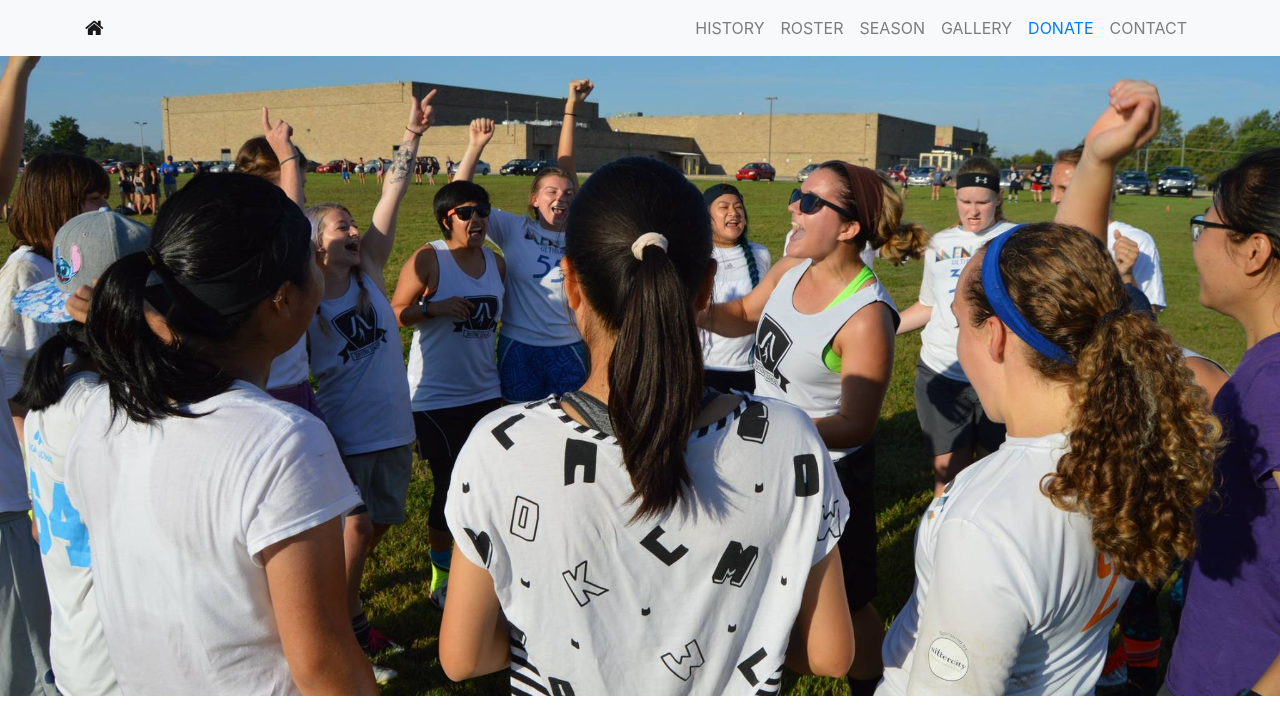
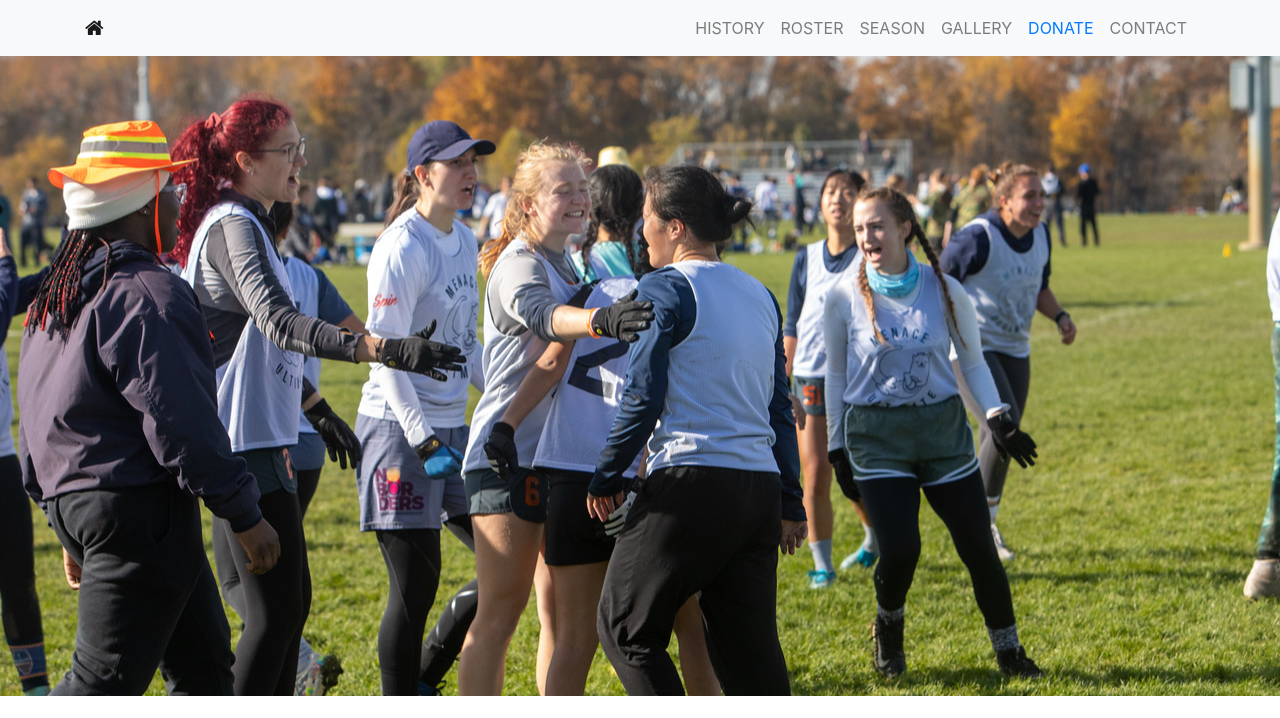
Before and after one commit to illinoismenace/illinoismenace.github.io, a plain HTML site: page donate/index.html in a window 1280 px wide. Shown: the top 718 px of the page. Drawn offline with nearby package versions, Linux system fonts and the light colour scheme.

Commit message:
Add donate pic

```diff
--- a/assets/css/style.css
+++ b/assets/css/style.css
@@ -76,7 +76,7 @@ body {
 
 #donate-home {
     padding: 25% 0 25% 0;
-    background: url("../img/Hucks-for-Dayz-1617.jpg");
+    background: url("../img/Regionals-21-3.jpg");
     background-repeat: no-repeat;
     background-size: 100%;
     background-position: center;
```
Also changed, not shown: assets/img/Regionals-21-3.jpg (added).
